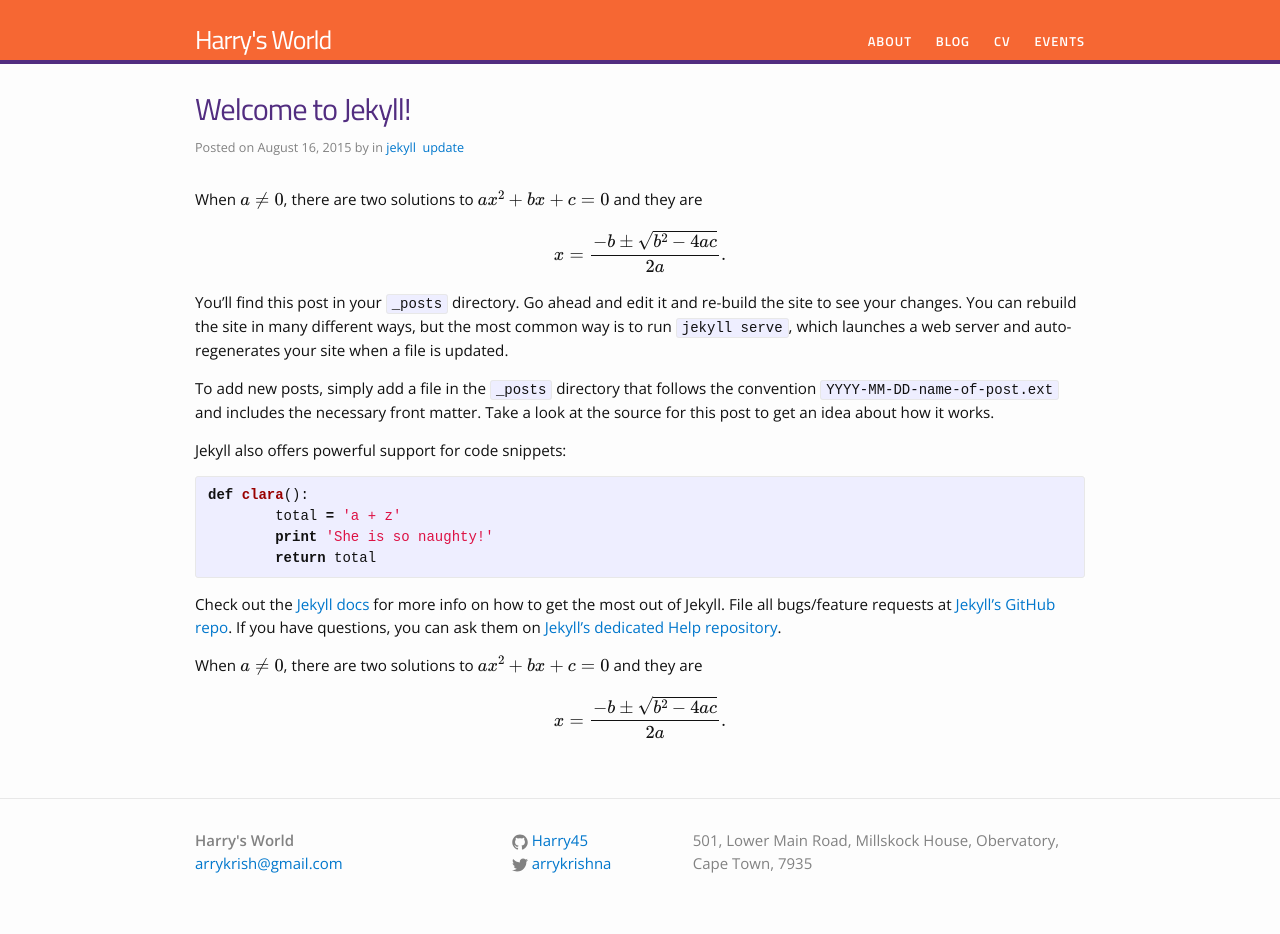
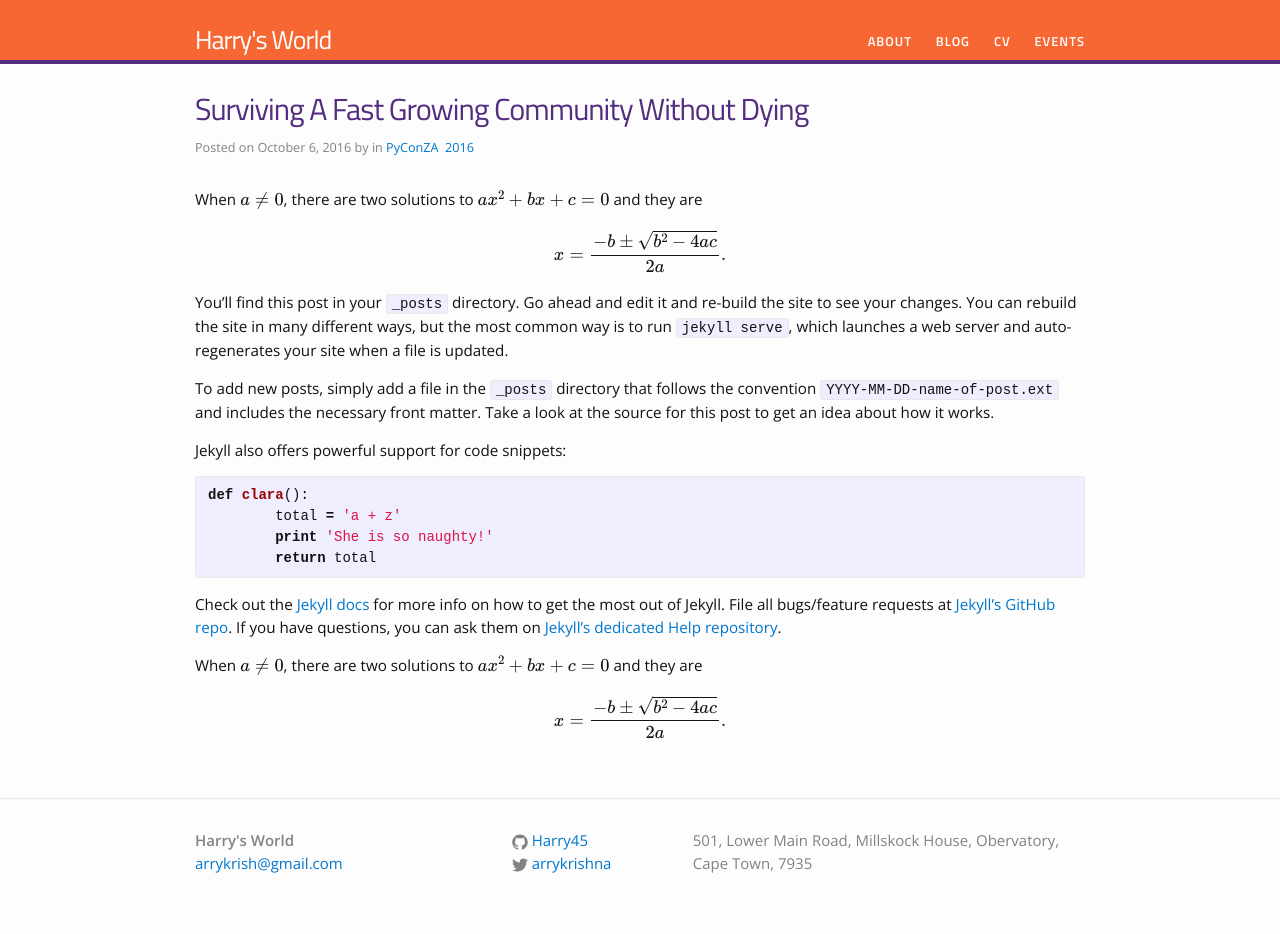
Before and after one commit to Harry45/Harry45.github.io, a Jekyll site: the page built from _posts/2016-10-06-Surviving-Growing-Community.markdown, in a window 1280 px wide. Built offline with Jekyll 4.4.1, drawn with Linux system fonts in a browser that asks for light colours; formulas are drawn with MathJax 3.

Commit message:
Article 1

```diff
--- a/_posts/2015-08-16-welcome-to-jekyll.markdown
+++ b/_posts/2016-10-06-Surviving-Growing-Community.markdown
@@ -1,8 +1,8 @@
 ---
 layout: post
-title:  "Welcome to Jekyll!"
-date:   2015-08-16 15:36:27
-categories: jekyll update
+title:  "Surviving A Fast Growing Community Without Dying"
+date:   2016-10-06 12:00:00
+categories: PyConZA 2016
 ---
 
 <html>
```
